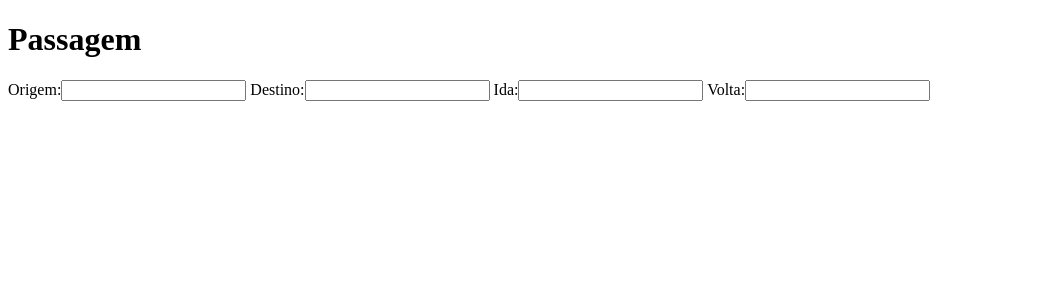
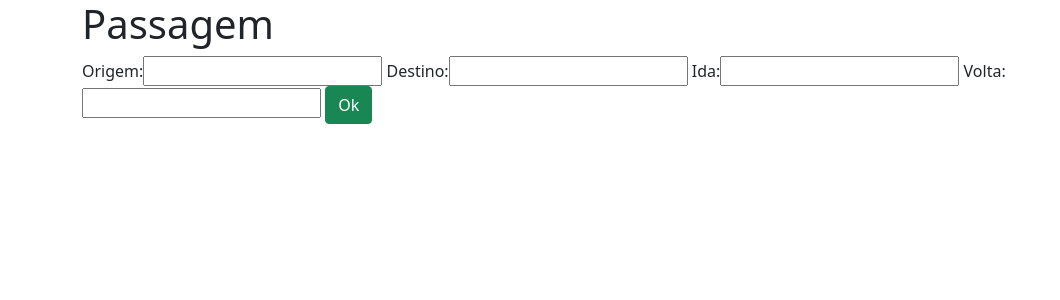
Before and after one commit to LucasPires50/formularioDjango, a Django app: page / in a window 1280 px wide. Shown: the top 300 px of the page, without its empty margins (0-1060 px from the left). Run offline with Django 3.2, Linux system fonts and the light colour scheme.

Commit message:
container

```diff
--- a/templates/index.html
+++ b/templates/index.html
@@ -3,9 +3,14 @@
     <head>
         <title>Passagem</title>
         <meta charset="utf-8">
+        <link href="https://cdn.jsdelivr.net/npm/bootstrap@5.0.0-beta3/dist/css/bootstrap.min.css" rel="stylesheet" integrity="sha384-eOJMYsd53ii+scO/bJGFsiCZc+5NDVN2yr8+0RDqr0Ql0h+rP48ckxlpbzKgwra6" crossorigin="anonymous">
+        <script src="https://cdn.jsdelivr.net/npm/bootstrap@5.0.0-beta3/dist/js/bootstrap.bundle.min.js" integrity="sha384-JEW9xMcG8R+pH31jmWH6WWP0WintQrMb4s7ZOdauHnUtxwoG2vI5DkLtS3qm9Ekf" crossorigin="anonymous"></script>
     </head>
     <body>
-        <h1>Passagem</h1>
-        {{ form }}
+        <section class="container">
+            <h1>Passagem</h1>
+            {{ form }}
+            <input type="submit" value="Ok" class="btn btn-success">
+        </section>
     </body>
 </html>
```
